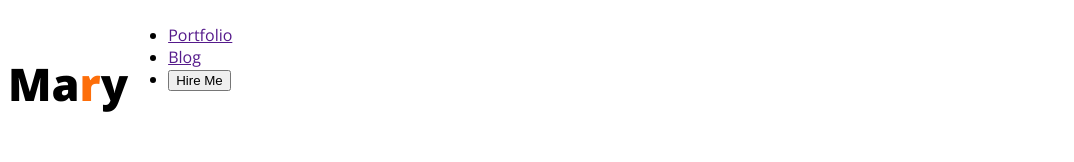
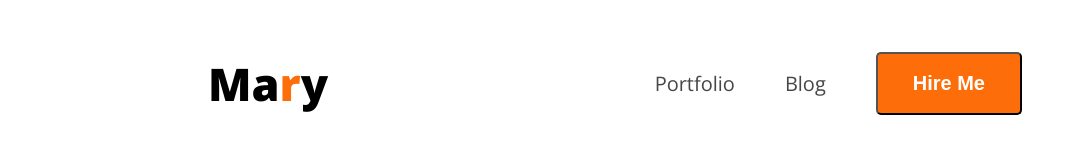
Before and after one commit to capnemo20/portfolio-web, a plain HTML site: page index.html in a window 1280 px wide. Shown: the whole page, without its empty margins (0-1074 px from the left). Drawn offline with nearby package versions, Linux system fonts and the light colour scheme.

Commit message:
6-3 Navbar Alinment And Use Of Flex

```diff
--- a/index.html
+++ b/index.html
@@ -17,10 +17,10 @@
       <nav>
         <h3 class="nav-title">Ma<span class="text-primary">r</span>y</h3>
         <ul>
-          <li><a href="">Portfolio</a></li>
-          <li><a href="">Blog</a></li>
+          <li> <a class="dark-2" href="">Portfolio</a></li>
+          <li><a class="dark-2" href="">Blog</a></li>
           <li>
-            <a href=""><button>Hire Me</button></a>
+            <a href=""><button class="btn-primary">Hire Me</button></a>
           </li>
         </ul>
       </nav>
--- a/styles/style.css
+++ b/styles/style.css
@@ -6,16 +6,42 @@
 }
 
 /* shared styles */
-.text-primary{
-    color: #FD6E0A;
+.text-primary {
+  color: #fd6e0a;
+}
+.dark-2 {
+  color: #474747;
+}
+.btn-primary {
+  background-color: #FD6E0A;
+  border-radius: 5px;
+  font-weight: 700;
+  color: white;
+  padding: 18px 35px;
+  font-size: 20px;
 }
 
 /* nav styles */
 nav {
   display: flex;
+  justify-content: space-between;
+  align-items: center;
+  margin: 0 200px;
+}
+nav ul {
+  display: flex;
+  align-items: center;
 }
 
 .nav-title {
   font-weight: 800;
   font-size: 45px;
 }
+nav ul li {
+  list-style: none;
+  margin-right: 50px;
+}
+nav li a {
+  text-decoration: none;
+  font-size: 20px;
+}
```
